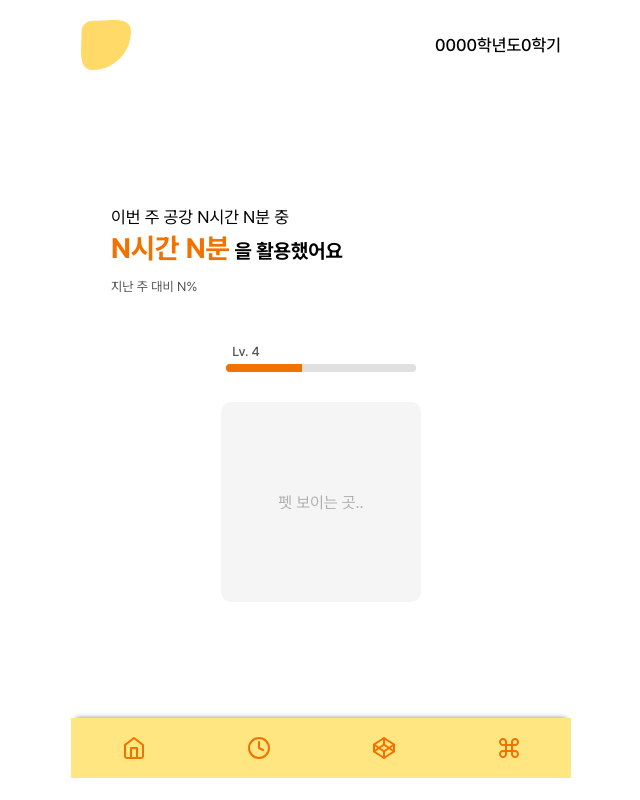
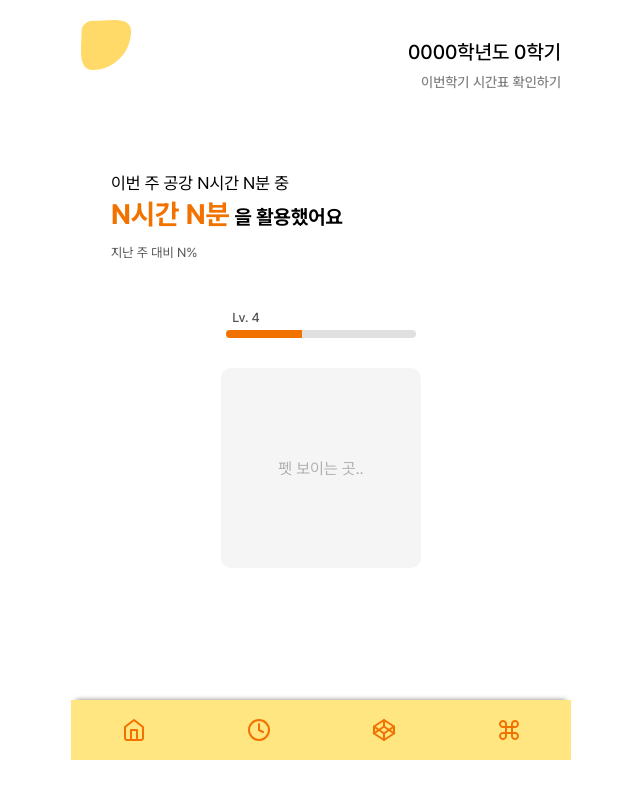
Before and after one commit to enunsnv/SupernovaFront, a React (Create React App) app: page /main in a window 1280 px wide. Shown: the whole page, without its empty margins (319-959 px from the left). Built offline with nearby package versions, Linux system fonts and the light colour scheme.

Commit message:
feat : 시간표 모달창 구현

```diff
--- /dev/null
+++ b/src/components/modal/viewschedule.jsx
@@ -0,0 +1,88 @@
+import React, { useState } from 'react';
+import styled from 'styled-components';
+import { Modal } from '@mui/material';
+
+const Container = styled.div`
+    display: flex;
+    flex-direction: column;
+    justify-content: space-between;
+    align-items: center;
+    height: 80%;
+    width: 30%;
+    max-width: 600px;
+    background-color: white;
+    border: 1px solid #F27200;
+    border-radius: 15px;
+    padding: 20px;
+    margin: 10px;
+    box-sizing: border-box;
+    position: absolute;
+    top: 50%;
+    left: 50%;
+    transform: translate(-50%, -50%);
+    overflow-y: auto;
+`;
+
+const ScheduleWrapper = styled.div`
+    flex-grow: 1;
+    display: flex;
+    flex-direction: column;
+    width: 100%;
+    margin-bottom: 20px;
+`;
+
+const ScheduleContainer = styled.div`
+    width: 100%;
+    display: grid;
+    gap: 2px;
+`;
+
+const TimeSlot = styled.div`
+    grid-column: ${({ col }) => col};
+    grid-row: ${({ row }) => row};
+    background-color: ${({ color }) => color};
+    color: black;
+    border: 1px solid #ccc;
+    text-align: center;
+    padding: 5px;
+    box-sizing: border-box;
+    font-size: 12px;
+`;
+
+const Button = styled.button`
+    width: 100px;
+    padding: 10px;
+    margin-top: auto;
+    border: 0px solid #4CAF50;
+    border-radius: 10px;
+    background-color: #FFDA69;
+    color: black;
+    font-size: 14px;
+    cursor: pointer;
+    font-weight: 500;
+    &:hover {
+        background-color: #F27200;
+    }
+`;
+
+const ViewSchedule = ({ open, onClose }) => {
+    return (
+        <Modal
+            open={open}
+            onClose={onClose}
+            aria-labelledby="modal-title"
+            aria-describedby="modal-description"
+        >
+            <Container>
+                <ScheduleWrapper>
+                    <ScheduleContainer>
+                        {/* Add your TimeSlot components here */}
+                    </ScheduleContainer>
+                </ScheduleWrapper>
+                <Button onClick={onClose}>확인</Button>
+            </Container>
+        </Modal>
+    );
+};
+
+export default ViewSchedule;
--- a/src/pages/Main.jsx
+++ b/src/pages/Main.jsx
@@ -7,6 +7,7 @@ import axios from 'axios';
 import LinkInputModal from '../components/TimeTable/LinkInput';
 import PetSelect from '../components/pet/PetSelect';
 import Navbar from '../components/navigation/Navbar';
+import ViewSchedule from '../components/modal/viewschedule';
 
 const AppContainer = styled.div`
     display: flex;
@@ -15,14 +16,13 @@ const AppContainer = styled.div`
     height: 95vh;
     justify-content: space-between;
     background-color: #fff;
-
 `;
 
 const Header = styled.div`
     width: 100%;
     display: flex;
+    flex-direction: column;
     justify-content: space-between;
-    align-items: center;
     padding: 10px;
     position: relative;
 `;
@@ -39,12 +39,28 @@ const ToggleButton = styled.button`
 
 const SemesterInfo = styled.div`
     display: flex;
-    flex-direction: row;
-    font-size: 17px;
+    flex-direction: column;
+    font-size: 20px;
     font-weight: 500;
     color: #000;
     position: absolute;
     right: 20px;
+    text-align: right;
+    margin-top: 30px;
+`;
+
+const ScheduleLink = styled.p`
+    margin-top: 10px;
+    padding: 0;
+    font-size: 14px;
+    color: gray;
+    border: none;
+    border-radius: 5px;
+    cursor: pointer;
+    background-color: none;
+    &:hover {
+        color: #000;
+    }
 `;
 
 const Content = styled.div`
@@ -62,7 +78,7 @@ const Info = styled.div`
     padding: 0 20px;
     text-align: left;
     margin-left: 80px;
-    margin-top: 100px;
+    margin-top: 50px;
 `;
 
 const InfoText1 = styled.p`
@@ -160,6 +176,7 @@ function Main() {
     const navigate = useNavigate();
     const [isLinkInputModalOpen, setIsLinkInputModalOpen] = useState(false);
     const [isPetSelectOpen, setIsPetSelectOpen] = useState(false);
+    const [isScheduleOpen, setIsScheduleOpen] = useState(false);
     const [progress, setProgress] = useState(40); // 초기 진행 상황 값을 설정
 
     const handleSuccess = () => {
@@ -181,9 +198,15 @@ function Main() {
                     onClose={() => setIsPetSelectOpen(false)}
                     onSuccess={handleSuccess}
                 />
+                <ViewSchedule
+                    open={isScheduleOpen}
+                    onClose={() => setIsScheduleOpen(false)}
+                />
                 <SemesterInfo>
-                    <div>0000학년도</div>
-                    <div>0학기</div>
+                    <div>0000학년도 0학기</div>
+                    <ScheduleLink onClick={() => setIsScheduleOpen(true)}>
+                        이번학기 시간표 확인하기
+                    </ScheduleLink>
                 </SemesterInfo>
             </Header>
             <Content>
@@ -193,7 +216,6 @@ function Main() {
                     </InfoText1>
                     <InfoText2>
                         <HighlightedText>N시간 N분</HighlightedText> 을 활용했어요
-
                     </InfoText2>
                     <InfoText3>
                         지난 주 대비 N%
@@ -204,7 +226,6 @@ function Main() {
                     <PlaceholderText>펫 보이는 곳..</PlaceholderText>
                 </Placeholder>
             </Content>
-
             <Footer>
                 <Navbar />
             </Footer>
```
Also changed, not shown: src/components/modal/modal.jsx (deleted).
